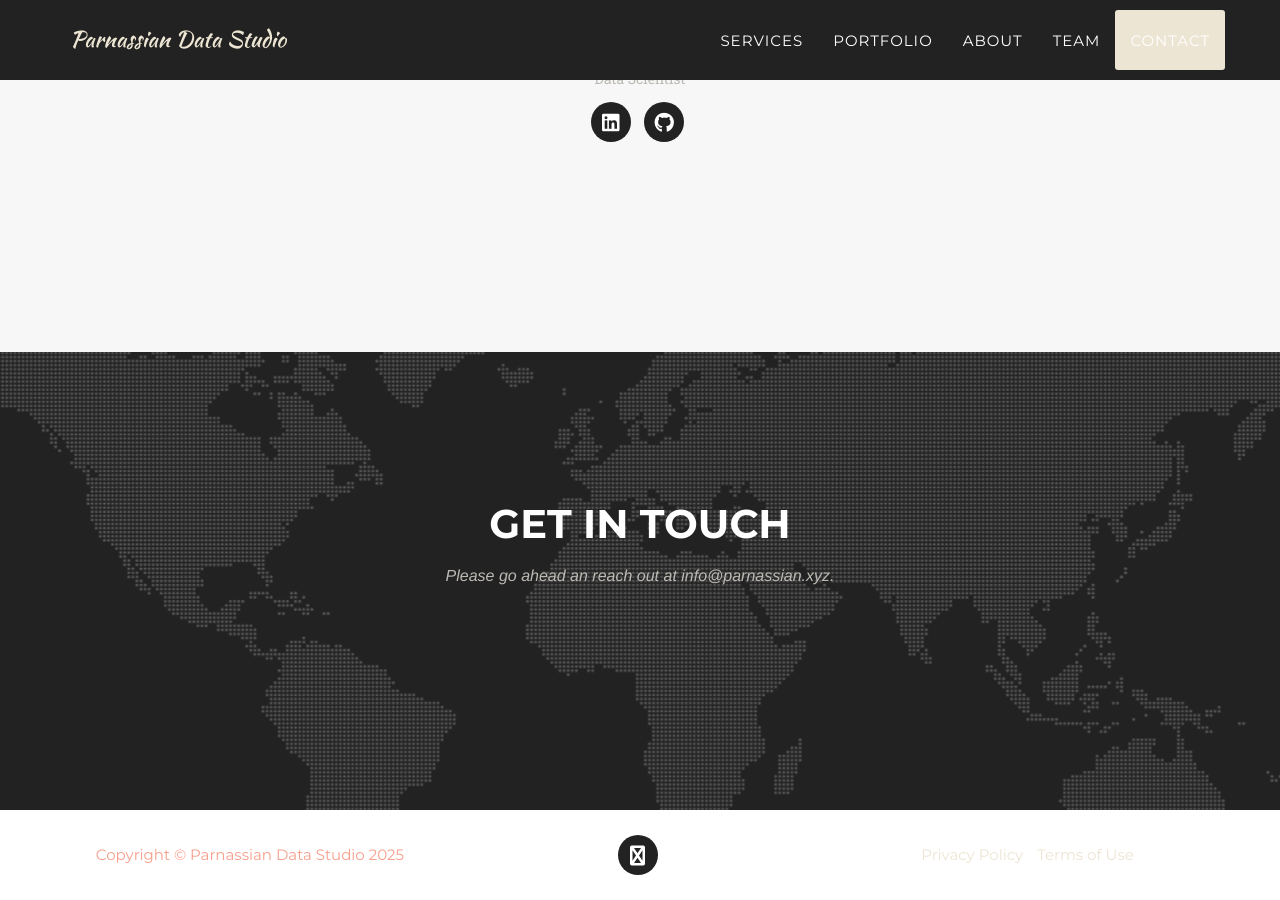
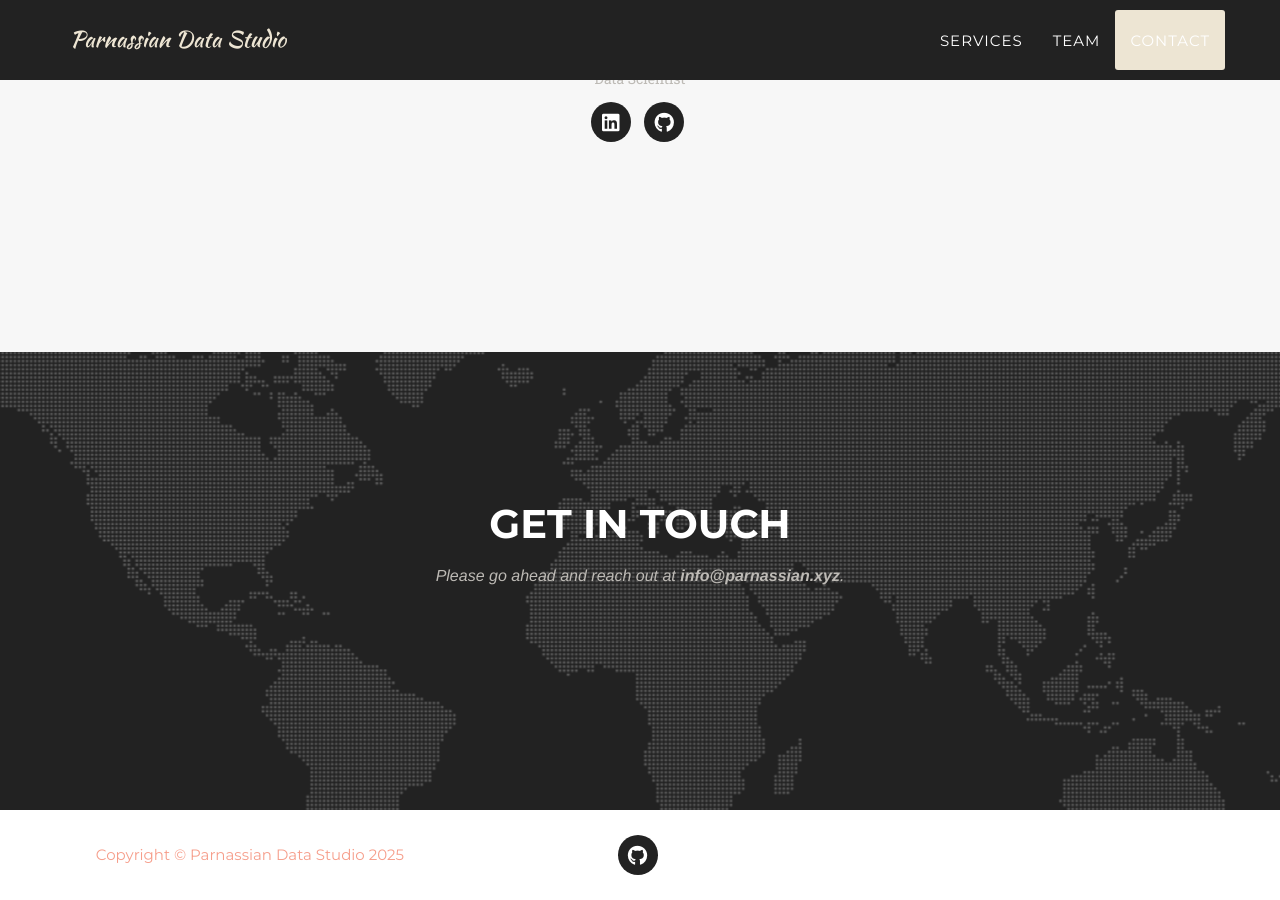
Before and after one commit to parnassian-data-studio/parnassian-data-studio.github.io, a Jekyll site: the page built from index.html, in a window 1280 px wide and 900 px high, scrolled down 2193 px. Built offline with Jekyll 4.4.1, drawn with Linux system fonts in a browser that asks for light colours; some web fonts are replaced; some of the changed text lies outside the part shown.

Commit message:
fix: fix icons; remove dead content

```diff
--- a/_includes/contact_simple.html
+++ b/_includes/contact_simple.html
@@ -3,7 +3,7 @@
             <div class="row">
                 <div class="col-lg-12 text-center">
                     <h2 class="section-heading">Get In Touch</h2>
-                    <h3 class="section-subheading text-muted">Please go ahead an reach out at info@parnassian.xyz.</h3>
+                    <h3 class="section-subheading text-muted">Please go ahead and reach out at <strong>info@parnassian.xyz</strong>.</h3>
                 </div>
             </div>
         </div>
--- a/_includes/footer.html
+++ b/_includes/footer.html
@@ -7,17 +7,17 @@
                 <div class="col-md-4">
                     <ul class="list-inline social-buttons">
                         {% for network in site.social %}
-                        <li><a href="{{ network.url }}"><i class="fa fa-{{ network.title }}"></i></a>
+                        <li><a href="{{ network.url }}"><i class="fab fa-{{ network.title }}"></i></a>
                         </li>
                         {% endfor %}
                     </ul>
                 </div>
                 <div class="col-md-4">
                     <ul class="list-inline quicklinks">
-                        <li><a href="#">Privacy Policy</a>
-                        </li>
-                        <li><a href="#">Terms of Use</a>
-                        </li>
+                        <!-- <li><a href="#">Privacy Policy</a> -->
+                        <!-- </li> -->
+                        <!-- <li><a href="#">Terms of Use</a> -->
+                        <!-- </li> -->
                     </ul>
                 </div>
             </div>
--- a/_includes/header.html
+++ b/_includes/header.html
@@ -21,12 +21,12 @@
                     <li>
                         <a class="page-scroll" href="#services">Services</a>
                     </li>
-                    <li>
-                        <a class="page-scroll" href="#portfolio">Portfolio</a>
-                    </li>
-                    <li>
-                        <a class="page-scroll" href="#about">About</a>
-                    </li>
+                    <!-- <li> -->
+                    <!--     <a class="page-scroll" href="#portfolio">Portfolio</a> -->
+                    <!-- </li> -->
+                    <!-- <li> -->
+                    <!--     <a class="page-scroll" href="#about">About</a> -->
+                    <!-- </li> -->
                     <li>
                         <a class="page-scroll" href="#team">Team</a>
                     </li>
@@ -45,7 +45,7 @@
         <div class="container">
             <div class="intro-text">
                 <div class="intro-lead-in">Welcome To The Studio</div>
-                <div class="intro-heading">Full-stack data science</div>
+                <div class="intro-heading">Full stack data science</div>
                 <a href="#services" class="page-scroll btn btn-xl">
                    <!-- style="background-color: #f69e8b;" -->
                 Tell Me More</a>
```
